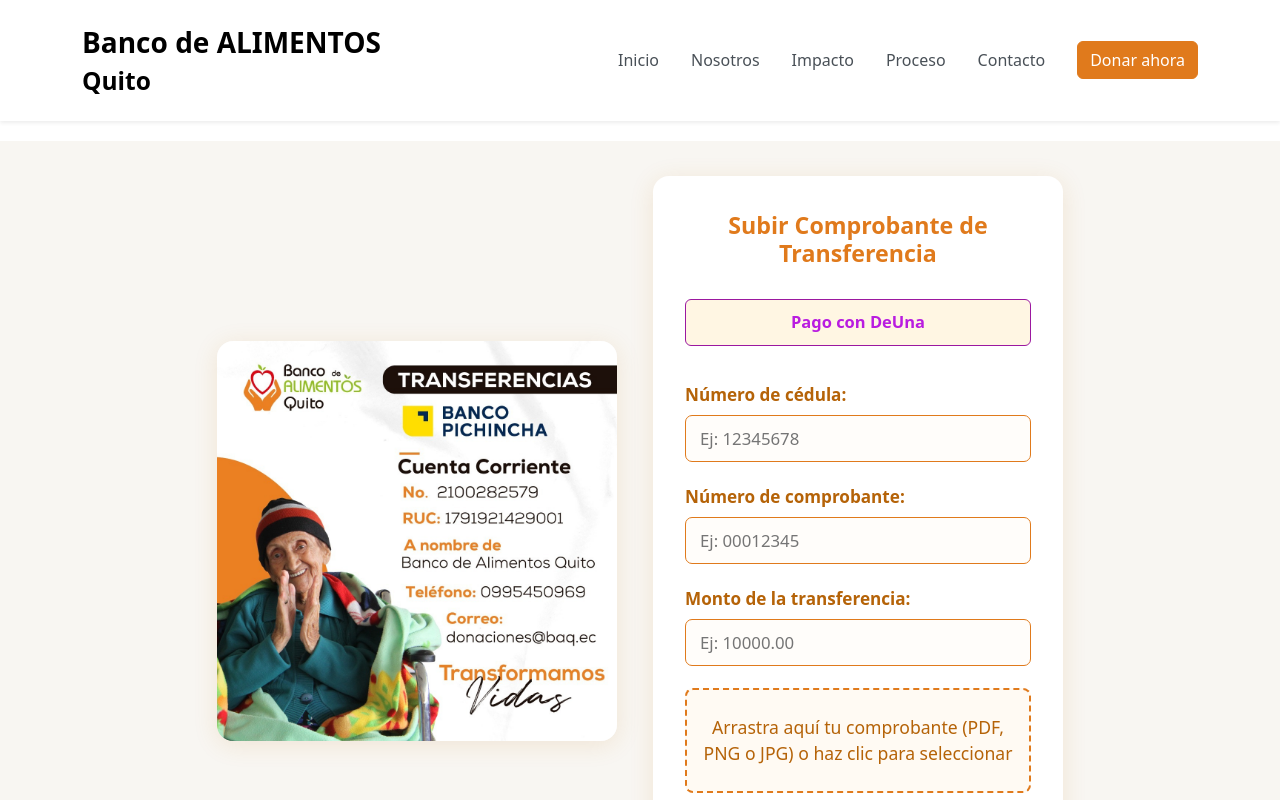
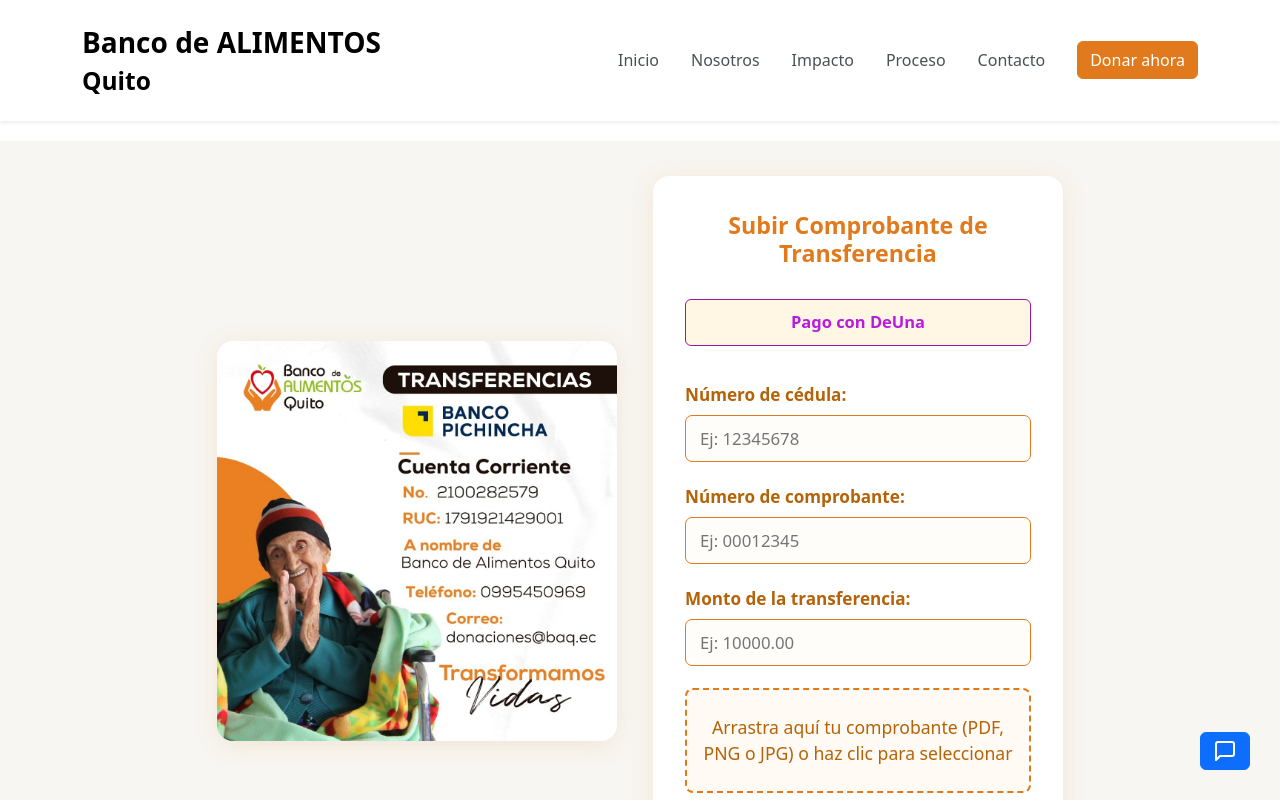
Before and after one commit to Kevin-Chiguano/Proyecto-alimentos, a React (Vite) app in the folder FrontReact/: page /subir-comprobante in a window 1280 px wide. Shown: the top 800 px of the page. Built offline with nearby package versions, Linux system fonts and the light colour scheme; no server answers.

Commit message:
chat final

```diff
--- a/FrontReact/src/App.jsx
+++ b/FrontReact/src/App.jsx
@@ -10,6 +10,7 @@
 import DonacionExitosa from "./pages/DonacionExitosa"
 import GraciasMensaje from "./pages/GraciasMensaje"
 import SubirComprobante from "./pages/SubirComprobante";
+import Chatbot from './components/Chatbot/Chatbot';
 
 
 function App() {
@@ -28,7 +29,9 @@
         </Routes>
       </main>
       <Footer />
+       <Chatbot />
     </div>
+
   )
 }
 
--- a/FrontReact/src/chatbot.css
+++ b/FrontReact/src/chatbot.css
@@ -1,4 +1,4 @@
-/* ===== CHATBOT STYLES - NARANJA ===== */
+/* ===== CHATBOT STYLES - NARANJA CON NOTIFICACIÓN ===== */
 /* Variables de color */
 :root {
   --color-primary: #FF7D33; /* Naranja principal */
@@ -9,9 +9,10 @@
   --color-bg: #FFFFFF; /* Fondo blanco */
   --color-bg-light: #FFF5F0; /* Fondo claro naranja */
   --color-border: #E0E0E0; /* Borde gris */
+  --color-notification: #FF5722; /* Color para notificaciones */
 }
 
-/* Contenedor principal */
+/* Contenedor principal del chatbot */
 .baq-chatbot-container {
   position: fixed;
   bottom: 20px;
@@ -20,11 +21,18 @@
   font-family: 'Arial', sans-serif;
 }
 
-/* Botón flotante - AYUDA AHORA */
-.baq-floating-button {
+/* Contenedor del botón flotante con notificación */
+.floating-button-container {
   position: fixed;
   bottom: 30px;
   right: 30px;
+  display: flex;
+  align-items: center;
+  z-index: 1001;
+}
+
+/* Botón flotante principal */
+.baq-floating-button {
   min-width: 120px;
   height: 50px;
   background-color: var(--color-primary);
@@ -36,19 +44,56 @@
   align-items: center;
   justify-content: center;
   cursor: pointer;
-  z-index: 1001;
   transition: all 0.3s ease;
   padding: 0 20px;
   font-weight: bold;
   text-transform: uppercase;
   font-size: 14px;
   letter-spacing: 0.5px;
+  position: relative;
 }
 
 .baq-floating-button:hover {
   background-color: var(--color-primary-dark);
   transform: translateY(-3px);
   box-shadow: 0 6px 16px rgba(0, 0, 0, 0.3);
+}
+
+/* Notificación "Quiero ayudar" */
+.help-notification {
+  position: absolute;
+  right: calc(100% + 10px);
+  background-color: var(--color-notification);
+  color: white;
+  padding: 8px 16px;
+  border-radius: 20px;
+  box-shadow: 0 2px 8px rgba(0, 0, 0, 0.2);
+  animation: fadeInBounce 0.8s ease-in-out;
+  white-space: nowrap;
+}
+
+.help-notification span {
+  font-size: 14px;
+  font-weight: 500;
+}
+
+.notification-arrow {
+  position: absolute;
+  right: -8px;
+  top: 50%;
+  transform: translateY(-50%);
+  width: 0;
+  height: 0;
+  border-top: 8px solid transparent;
+  border-bottom: 8px solid transparent;
+  border-left: 8px solid var(--color-notification);
+}
+
+/* Animación de la notificación */
+@keyframes fadeInBounce {
+  0% { opacity: 0; transform: translateX(20px); }
+  50% { opacity: 1; transform: translateX(-5px); }
+  100% { transform: translateX(0); }
 }
 
 /* Ventana del chat */
@@ -69,7 +114,7 @@
   animation: baq-slideUp 0.3s ease-out;
 }
 
-/* Cabecera */
+/* Cabecera del chat */
 .baq-chat-header {
   background: linear-gradient(135deg, var(--color-primary) 0%, var(--color-primary-dark) 100%);
   color: white;
@@ -270,24 +315,6 @@
   }
 }
 
-/* Responsive */
-@media (max-width: 576px) {
-  .baq-floating-button {
-    bottom: 20px;
-    right: 20px;
-    min-width: 100px;
-    height: 45px;
-    font-size: 12px;
-  }
-
-  .baq-chat-window {
-    right: 10px;
-    bottom: 80px;
-    width: calc(100% - 20px);
-    max-height: 70vh;
-  }
-}
-
 /* Mensaje de bienvenida especial */
 .baq-welcome-message {
   text-align: center;
@@ -298,3 +325,49 @@
   border-bottom: 1px solid #F0F0F0;
   background-color: var(--color-bg-light);
 }
+
+/* Responsive */
+@media (max-width: 768px) {
+  .floating-button-container {
+    bottom: 20px;
+    right: 20px;
+  }
+
+  .baq-floating-button {
+    min-width: 100px;
+    height: 45px;
+    font-size: 12px;
+    padding: 0 15px;
+  }
+
+  .help-notification {
+    padding: 6px 12px;
+    font-size: 12px;
+    right: calc(100% + 8px);
+  }
+
+  .baq-chat-window {
+    right: 10px;
+    bottom: 80px;
+    width: calc(100% - 20px);
+    max-height: 60vh;
+  }
+}
+
+@media (max-width: 480px) {
+  .help-notification {
+    display: none; /* Ocultar notificación en móviles muy pequeños */
+  }
+
+  .baq-floating-button {
+    width: 50px;
+    height: 50px;
+    min-width: auto;
+    border-radius: 50%;
+    justify-content: center;
+  }
+
+  .baq-floating-button span {
+    display: none;
+  }
+}
--- a/FrontReact/src/components/Chatbot/ChatWindow.jsx
+++ b/FrontReact/src/components/Chatbot/ChatWindow.jsx
@@ -52,7 +52,7 @@
 
   const handleRedirect = (url) => {
     window.location.href = url;
-    onHide(); // Cierra el chatbot después de la redirección (opcional)
+    onHide();
   };
 
   const handleSendMessage = async (e) => {
--- a/FrontReact/src/components/Chatbot/FloatingButton.jsx
+++ b/FrontReact/src/components/Chatbot/FloatingButton.jsx
@@ -1,26 +1,66 @@
-import React from 'react';
+import React, { useState, useEffect } from 'react';
 import { FiMessageSquare } from 'react-icons/fi';
 import { Button } from 'react-bootstrap';
 import PropTypes from 'prop-types';
 
-/**
- * Botón flotante del chatbot
- * @param {Object} props - Props del componente
- * @param {Function} props.onClick - Función al hacer clic
- * @param {boolean} props.isVisible - Controla la visibilidad del botón
- */
-// visibilidad
 const FloatingButton = ({ onClick, isVisible }) => {
+  const [showNotification, setShowNotification] = useState(true);
+  const [userClicked, setUserClicked] = useState(false);
+
+  useEffect(() => {
+    if (userClicked) return; // No hacer nada si el usuario ya hizo clic
+
+    const showDuration = 5000; // 5 segundos visible
+    const hideDuration = 4000; // 4 segundos oculta
+
+    const showNotification = () => {
+      setShowNotification(true);
+      setTimeout(() => {
+        setShowNotification(false);
+        setTimeout(hideNotification, hideDuration);
+      }, showDuration);
+    };
+
+    const hideNotification = () => {
+      setShowNotification(false);
+      setTimeout(showNotification, hideDuration);
+    };
+
+    // Iniciar el ciclo
+    const timer = setTimeout(() => {
+      setShowNotification(false);
+      setTimeout(hideNotification, hideDuration);
+    }, showDuration);
+
+    return () => {
+      clearTimeout(timer);
+    };
+  }, [userClicked]);
+
+  const handleClick = () => {
+    setUserClicked(true);
+    setShowNotification(false);
+    onClick();
+  };
+
   return (
+    <div className="floating-button-container">
+      {showNotification && (
+        <div className="help-notification">
+          <span>¡Quiero ayudar!</span>
+          <div className="notification-arrow"></div>
+        </div>
+      )}
       <Button
         className="floating-button"
         style={{
           display: isVisible ? 'flex' : 'none',
         }}
-      onClick={onClick}
+        onClick={handleClick}
       >
-      Ayuda Ahora
+        <FiMessageSquare size={24} />
       </Button>
+    </div>
   );
 };
 
--- a/FrontReact/src/pages/HomePage.jsx
+++ b/FrontReact/src/pages/HomePage.jsx
@@ -4,7 +4,7 @@
 import Process from '../components/Process';
 import CTA from '../components/CTA';
 import BackendStatus from '../components/BackendStatus';
-import Chatbot from '../components/Chatbot/Chatbot';
+
 import Blogs from '../components/Blogs';//
 
 
@@ -19,7 +19,6 @@
       <Process />
       <CTA />
       <Blogs />
-      <Chatbot />
     </>
   );
 };
```
Lines whose indentation alone changed are shown as unchanged.
